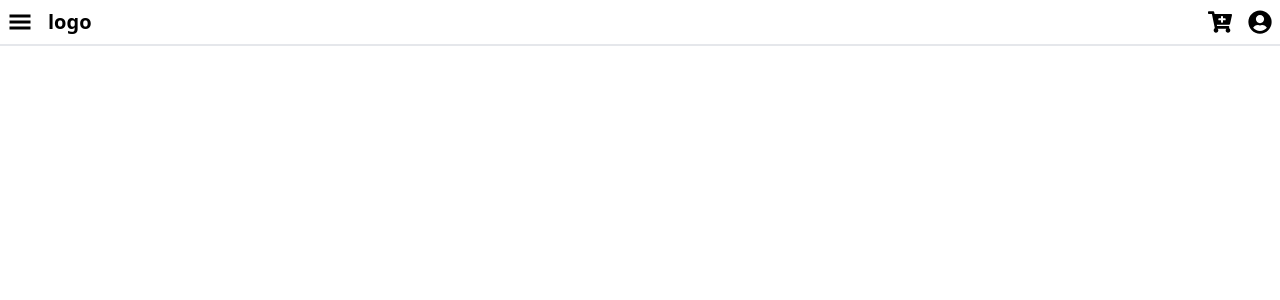
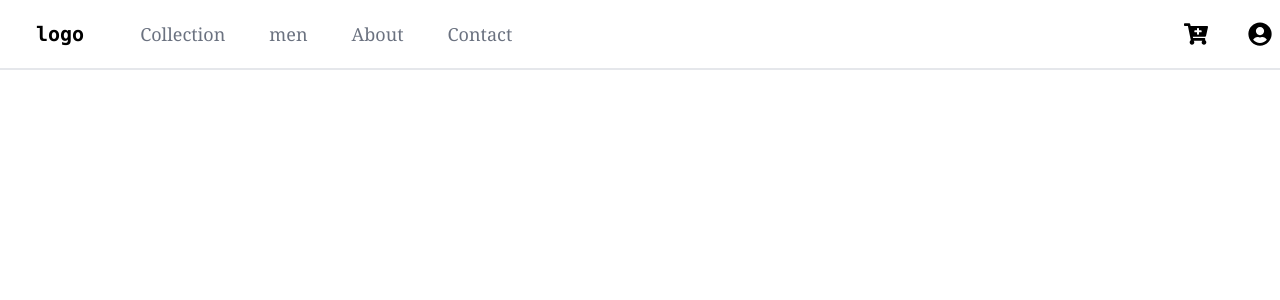
Before and after one commit to harshsinghmumbai/Mobile_Navbar_Responsive, a React (Vite) app: page / in a window 1280 px wide. Shown: the top 300 px of the page. Built offline with nearby package versions, Linux system fonts and the light colour scheme.

Commit message:
laptop and desktop responsiveness is ready

```diff
--- a/src/Components/Header.jsx
+++ b/src/Components/Header.jsx
@@ -17,15 +17,27 @@ const Header = () => {
     <>
       <header>
         <div className="w-screen border-b-2 flex justify-between p-2 ">
-          <div className="flex justify-center items-center space-x-4">
+          <div className="flex justify-center items-center space-x-4 lg:p-3 ">
             <GiHamburgerMenu
               id="hamburger"
               onClick={() => {
                 setState(true);
               }}
-              className="text-2xl"
+              className="text-2xl lg:hidden"
             />
-            <p className="text-xl font-semibold">logo</p>
+            <p className="text-xl font-semibold font-mono">logo</p>
+            <div className="hidden lg:block">
+            <ul className="ml-10 flex justify-around space-x-11 font-serif hover:text-black">
+              {list.map((elem, i) => {
+                const { title } = elem; //destructed in react //
+                return (
+                  <li key={i} className="text-lg text-gray-500">
+                    {title}
+                  </li>
+                );
+              })}
+              </ul>
+              </div>
           </div>
           <div
             id="mobile-navbar"
@@ -42,7 +54,7 @@ const Header = () => {
                 }}
                 className="text-2xl mb-5 cursor-pointer "
               />
-              <ul className="space-y-4">
+              <ul className="space-y-4 font-serif">
                 {list.map((elem, i) => {
                   const { title } = elem; //destructed in react //
                   return (
@@ -54,7 +66,7 @@ const Header = () => {
               </ul>
             </div>
           </div>
-          <div className="flex justify-center items-center space-x-4 ">
+          <div className="flex justify-center items-center space-x-4 lg:space-x-10 ">
             <FaCartPlus className="text-2xl" />
             <FaUserCircle className="text-2xl" />
           </div>
```
